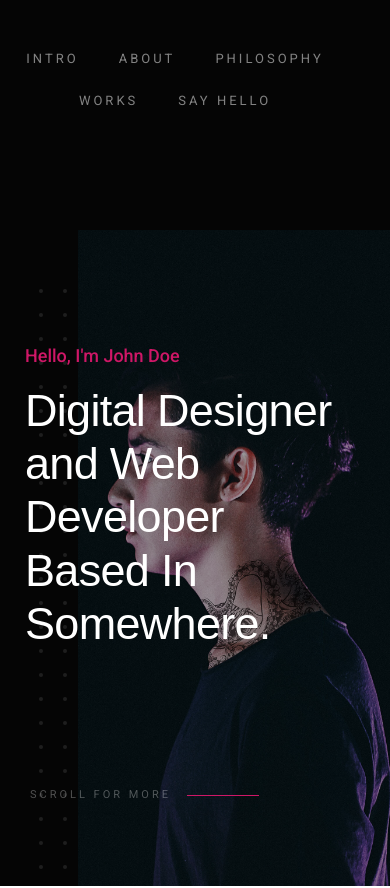
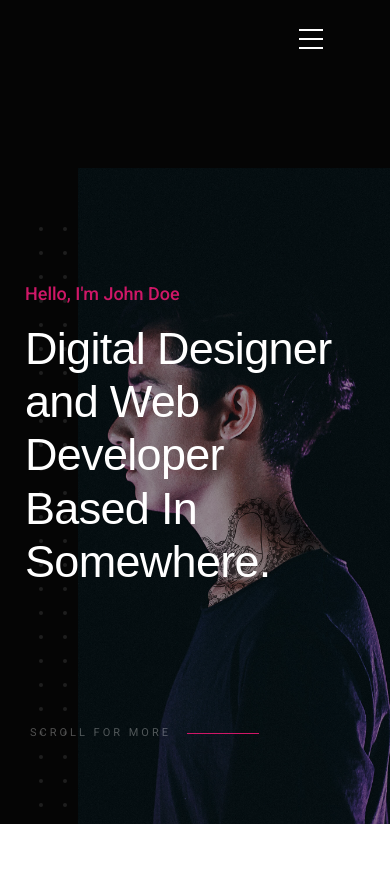
Before and after one commit to alexmkio/personal-site, a Next.js app: page / in a window 390 px wide. Shown: the top 888 px of the page. Built offline with nearby package versions, Linux system fonts and the light colour scheme; a web font is replaced by a local one.

Commit message:
Add base mobile menu

```diff
--- a/package.json
+++ b/package.json
@@ -13,6 +13,7 @@
     "@types/react": "18.2.9",
     "@types/react-dom": "18.2.4",
     "@types/react-scroll": "^1.8.7",
+    "classnames": "^2.3.2",
     "framer-motion": "^10.12.17",
     "next": "13.4.4",
     "react": "18.2.0",
--- a/src/app/page.tsx
+++ b/src/app/page.tsx
@@ -13,10 +13,8 @@ export default function Home() {
     initial: { opacity: 0, y: 200 },
     whileInView: { opacity: 1, y: 0 },
     viewport: { once: true },
-    transition: { duration: 0.6, ease: easeInSine, delay: 0.3 },
+    transition: { duration: 0.7, ease: easeInSine, delay: 0.3 },
   };
-
-  <motion.div className={styles.headingRow} {...animationOptions}></motion.div>;
 
   return (
     <>
--- a/src/components/header/header.module.scss
+++ b/src/components/header/header.module.scss
@@ -1,7 +1,10 @@
 @use "@styles/colors" as *;
+@use "@styles/mixins" as mixins;
+@use "@styles/variables" as *;
 
 .header {
   margin-block-start: 2rem;
+  min-height: none;
   background-color: $color-gray2;
   position: sticky;
   top: 0;
@@ -11,13 +14,17 @@
 
   ul,
   li {
-    display: inline-block;
     list-style: none;
+  }
+
+  ul {
+    display: flex;
+    justify-content: center;
+    gap: 4rem;
   }
 
   a {
     color: $color-white-50;
-    margin-inline-end: 4rem;
     line-height: calc(78px - (18px * 2));
     text-decoration: none;
     font-family: var(--font-roboto);
@@ -25,9 +32,144 @@
     text-transform: uppercase;
     letter-spacing: 0.3rem;
 
+    &:hover,
+    &:focus,
+    &:active {
+      color: $color-white;
+    }
+
     &:hover {
-      color: $color-white;
       cursor: pointer;
     }
   }
 }
+
+.headerMenuToggle {
+  display: none;
+  height: 42px;
+  width: 42px;
+  line-height: 42px;
+  font-family: var(--font-lora), serif;
+  font-size: 1.4rem;
+  text-transform: uppercase;
+  letter-spacing: 0.2rem;
+  color: rgba(255, 255, 255, 0.5);
+  transition: all 0.3s;
+  position: absolute;
+  right: 32px;
+  top: 18px;
+  background-color: inherit;
+  border: none;
+
+  &:hover,
+  &:focus {
+    color: #ffffff;
+    background-color: inherit;
+  }
+
+  span {
+    display: block;
+    width: 24px;
+    height: 2px;
+    margin-top: -1px;
+    background-color: #ffffff;
+    transition: all 0.5s;
+    font: 0/0 a;
+    text-shadow: none;
+    color: transparent;
+    position: absolute;
+    top: 50%;
+    left: 9px;
+    right: auto;
+    bottom: auto;
+
+    &::before,
+    &::after {
+      content: "";
+      width: 100%;
+      height: 100%;
+      background-color: inherit;
+      position: absolute;
+      left: 0;
+      transition: all 0.5s;
+    }
+
+    &::before {
+      top: -9px;
+    }
+
+    &::after {
+      bottom: -9px;
+    }
+  }
+
+  &.isClicked {
+    span {
+      background-color: rgba(255, 255, 255, 0);
+      transition: all 0.1s;
+
+      &::before,
+      &::after {
+        background-color: white;
+      }
+
+      &::before {
+        top: 0;
+        -webkit-transform: rotate(135deg);
+        transform: rotate(135deg);
+      }
+
+      &::after {
+        bottom: 0;
+        -webkit-transform: rotate(225deg);
+        transform: rotate(225deg);
+      }
+    }
+  }
+}
+
+@include mixins.breakpoint-down($breakpoint-800) {
+  .header {
+    a {
+      font-size: 1.2rem;
+    }
+  }
+}
+
+@include mixins.breakpoint-down($breakpoint-800) {
+  .header {
+    margin-block-start: 0;
+    padding-block: 0;
+    min-height: 78px;
+
+    nav {
+      display: none;
+      padding: 120px 44px 64px;
+
+      &.isClicked {
+        display: block;
+      }
+
+      ul {
+        display: block;
+        text-align: left;
+        border-top: 1px solid rgba(255, 255, 255, 0.05);
+      }
+
+      li {
+        display: block;
+        border-bottom: 1px solid rgba(255, 255, 255, 0.05);
+      }
+    }
+
+    a {
+      display: block;
+      padding: 18px 0;
+      line-height: 20px;
+    }
+  }
+
+  .headerMenuToggle {
+    display: block;
+  }
+}
--- a/src/components/header/header.tsx
+++ b/src/components/header/header.tsx
@@ -1,10 +1,18 @@
 import { Link as ReactScrollLink } from "react-scroll";
 import styles from "./header.module.scss";
+import { useState } from "react";
+import classNames from "classnames";
 
 export default function Header() {
+  const [clicked, setClicked] = useState(false);
+
+  const handleClick = () => {
+    setClicked(!clicked);
+  };
+
   return (
     <header className={styles.header}>
-      <nav>
+      <nav className={clicked ? styles.isClicked : ""}>
         <ul>
           <li>
             <ReactScrollLink
@@ -68,6 +76,16 @@ export default function Header() {
           </li>
         </ul>
       </nav>
+      <button
+        className={classNames(
+          styles.headerMenuToggle,
+          clicked ? styles.isClicked : ""
+        )}
+        onClick={handleClick}
+        aria-label="Toggle Menu"
+      >
+        <span>Menu</span>
+      </button>
     </header>
   );
 }
```
Also changed, not shown: 1 other file (tests, documents, lock files or other folders).
